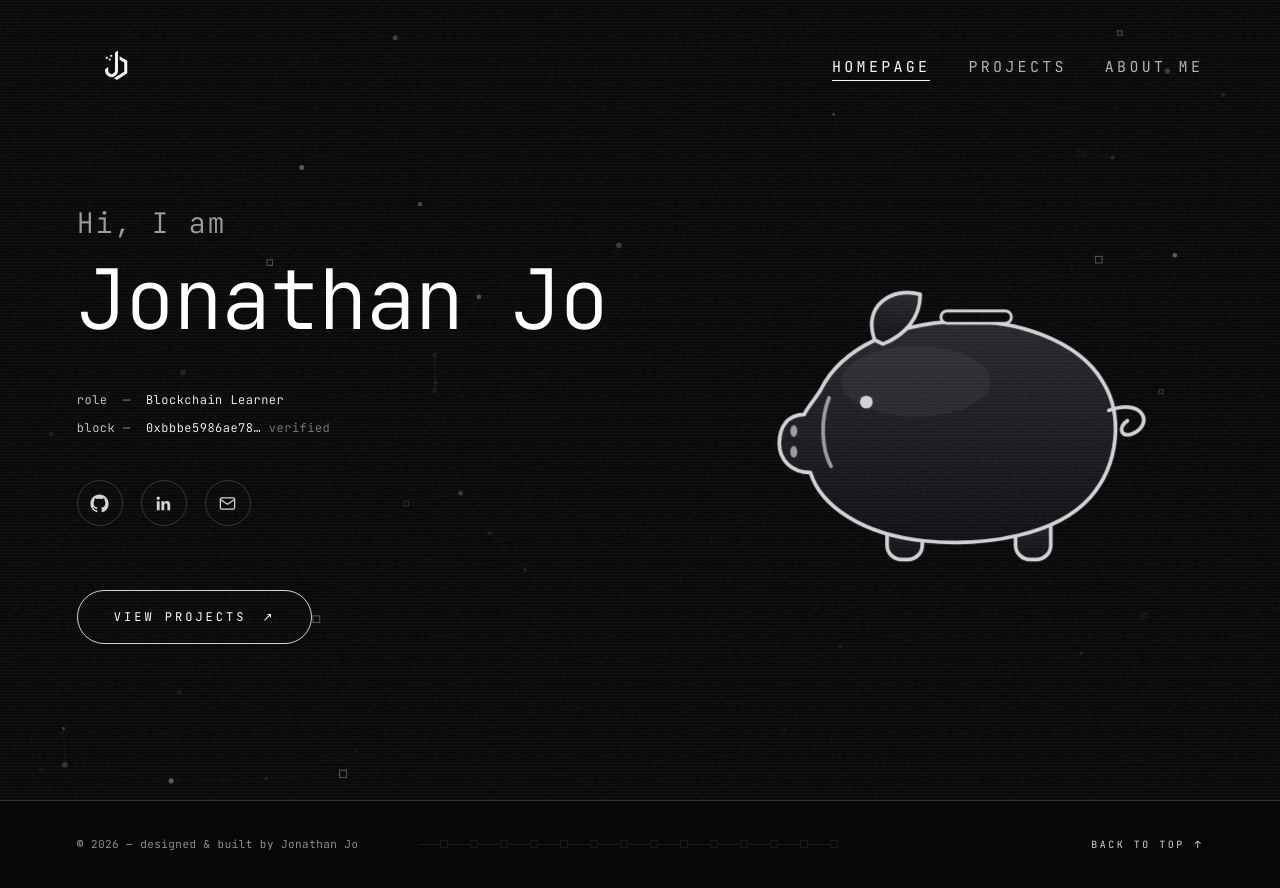
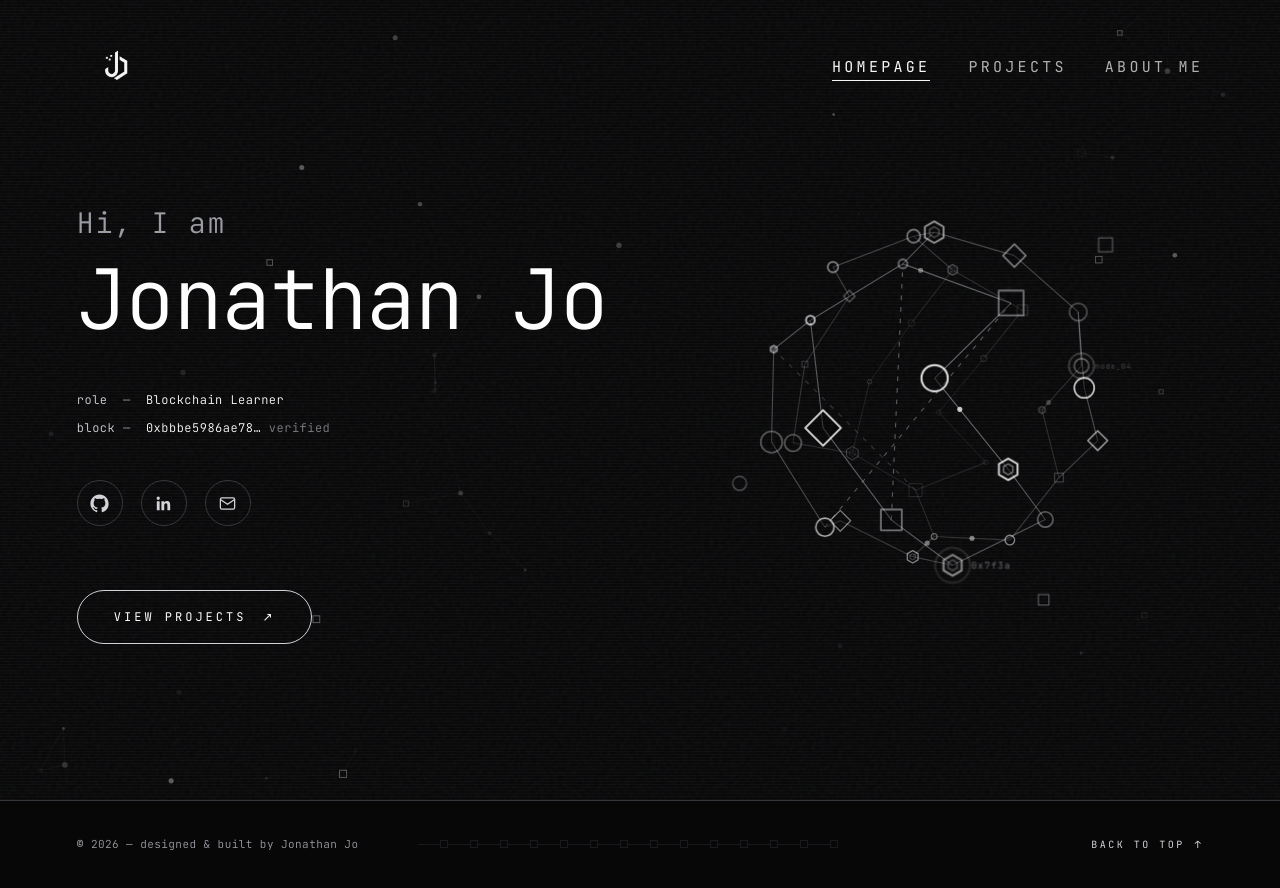
Before and after one commit to Jonathan-2316/portofolioWeb, a React (Vite) app: page / in a window 1280 px wide. Shown: the top 888 px of the page. Built offline with nearby package versions, Linux system fonts and the light colour scheme.

Commit message:
changes design

```diff
--- a/public/content.json
+++ b/public/content.json
@@ -17,6 +17,8 @@
   "PROJECTS": [],
 
   "CERTIFICATES": [],
+
+  "EXPERIENCES": [],
 
   "STACK": [
     "JavaScript",
--- a/src/App.jsx
+++ b/src/App.jsx
@@ -25,6 +25,7 @@ const DEFAULT_CONTENT = {
   },
   PROJECTS: [],
   CERTIFICATES: [],
+  EXPERIENCES: [],
   STACK: [
     "JavaScript",
     "TypeScript",
@@ -52,6 +53,9 @@ function mergeContent(base, json) {
     CERTIFICATES: Array.isArray(json.CERTIFICATES)
       ? json.CERTIFICATES
       : base.CERTIFICATES,
+    EXPERIENCES: Array.isArray(json.EXPERIENCES)
+      ? json.EXPERIENCES
+      : base.EXPERIENCES,
     STACK: Array.isArray(json.STACK) ? json.STACK : base.STACK,
     LANGUAGES: Array.isArray(json.LANGUAGES) ? json.LANGUAGES : base.LANGUAGES,
     CONTACTS: Array.isArray(json.CONTACTS) ? json.CONTACTS : base.CONTACTS,
@@ -299,89 +303,93 @@ const css = `
 .pf-term .ln .val { color: var(--white); }
 .pf-term .ln .cm { color: var(--mist); opacity: 0.8; }
 
-.pf-piggy {
+.pf-netgraph {
   position: absolute;
   right: 2vw;
   top: 50%;
   transform: translateY(-50%);
-  width: clamp(240px, 34vw, 480px);
-  cursor: pointer;
+  width: clamp(280px, 38vw, 540px);
   user-select: none;
-  -webkit-tap-highlight-color: transparent;
-}
-.pf-piggy svg { width: 100%; height: auto; display: block; overflow: visible; }
-.pf-piggy .pig-fill {
-  fill: url(#pigGrad);
-  stroke: var(--silver);
-  stroke-width: 1.8;
-  stroke-linejoin: round;
-}
-.pf-piggy .pig-line {
+}
+.pf-netgraph svg {
+  width: 100%; height: auto; display: block; overflow: visible;
+  pointer-events: none; /* drag ditangkap lingkaran .ng-hit, area di luar globe tembus */
+}
+.pf-netgraph .ng-edge {
   fill: none;
   stroke: var(--silver);
-  stroke-width: 1.8;
-  stroke-linecap: round;
+  stroke-width: 1;
+  opacity: 0.4;
+}
+.pf-netgraph .ng-edge.dash {
+  stroke-dasharray: 4 6;
+  opacity: 0.3;
+  animation: ngDashFlow 1.6s linear infinite;
+}
+@keyframes ngDashFlow {
+  to { stroke-dashoffset: -20; }
+}
+.pf-netgraph .ng-pulse {
+  fill: var(--white);
+  opacity: 0;
+}
+.pf-netgraph .ng-hit {
+  pointer-events: auto;
+  cursor: grab;
+  touch-action: none;
+}
+.pf-netgraph .ng-hit:active { cursor: grabbing; }
+.pf-netgraph .ng-shape {
+  fill: rgba(7, 7, 8, 0.6); /* hit-area solid tapi visual tetap gelap */
+  stroke: var(--white);
+  stroke-width: 1.4;
   stroke-linejoin: round;
-}
-.pf-piggy .pig-outline {
+  opacity: 0.9;
+  transition: stroke-width 0.25s ease;
+}
+.pf-netgraph .ng-shape.dim { stroke: var(--silver); opacity: 0.55; }
+.pf-netgraph .ng-inner {
   fill: none;
   stroke: var(--silver);
-  stroke-width: 1.6;
-  stroke-linejoin: round;
-}
-.pf-piggy .pigbody {
-  transform-origin: 105px 105px;
-  animation: pigBounce 2.8s ease infinite;
-}
-.pf-piggy .pigbody.party-once {
-  animation:
-    pigParty 0.8s cubic-bezier(0.34, 1.56, 0.64, 1),
-    pigBounce 2.8s ease 0.85s infinite;
-}
-@keyframes pigBounce {
-  0%, 55%, 100% { transform: scale(1); }
-  62% { transform: scale(1.03, 0.97); }
-  70% { transform: scale(0.99, 1.01); }
-  78% { transform: scale(1); }
-}
-@keyframes pigParty {
-  0%   { transform: scale(1) rotate(0deg); }
-  25%  { transform: scale(1.07, 0.93) rotate(-2.5deg); }
-  50%  { transform: scale(0.96, 1.04) rotate(2deg); }
-  75%  { transform: scale(1.03, 0.97) rotate(-1deg); }
-  100% { transform: scale(1) rotate(0deg); }
-}
-.pf-coin, .pf-coin-burst {
+  stroke-width: 1;
+  opacity: 0.6;
+  pointer-events: none;
+}
+.pf-netgraph .ng-glowring {
+  fill: none;
+  stroke: var(--white);
+  stroke-width: 1;
+  pointer-events: none;
+  animation: ngPulse 4.2s ease-in-out infinite;
+}
+.pf-netgraph .ng-glowring.slow { animation-duration: 6s; animation-delay: 1.4s; }
+@keyframes ngPulse {
+  0%, 100% { opacity: 0.25; filter: drop-shadow(0 0 3px rgba(255,255,255,0.5)); }
+  50%      { opacity: 0.9;  filter: drop-shadow(0 0 10px rgba(255,255,255,0.95)); }
+}
+.pf-netgraph .ng-tag {
+  font-family: 'JetBrains Mono', monospace;
+  font-size: 8px;
+  letter-spacing: 0.12em;
+  fill: var(--mist);
+  pointer-events: none;
+}
+.pf-netgraph .ng-accent {
+  fill: none;
+  stroke: var(--mist);
+  stroke-width: 1;
+  opacity: 0.55;
+  animation: ngDrift 7s ease-in-out infinite;
   transform-box: fill-box;
-  transform-origin: 50% 100%;
-}
-.pf-coin { animation: coinDrop 2.8s cubic-bezier(0.45, 0, 0.7, 1) infinite; }
-.pf-coin-burst { animation: coinDropOnce 1.05s cubic-bezier(0.45, 0, 0.7, 1) both; }
-@keyframes coinDrop {
-  0%   { transform: translateY(-36px); opacity: 0; }
-  12%  { transform: translateY(-36px); opacity: 1; }
-  52%  { transform: translateY(26px); opacity: 1; }
-  60%  { transform: translateY(34px) scaleY(0.35); opacity: 0; }
-  100% { transform: translateY(34px); opacity: 0; }
-}
-@keyframes coinDropOnce {
-  0%   { transform: translateY(-48px); opacity: 0; }
-  14%  { transform: translateY(-48px); opacity: 1; }
-  68%  { transform: translateY(26px); opacity: 1; }
-  80%  { transform: translateY(34px) scaleY(0.35); opacity: 0; }
-  100% { transform: translateY(34px); opacity: 0; }
-}
-.pf-coin-face { fill: #F7931A; }
-.pf-coin-ring { fill: none; stroke: #ffffff; stroke-width: 1.4; }
-.pf-coin-b {
-  font-family: 'Manrope', sans-serif;
-  font-weight: 600;
-  font-size: 13px;
-  fill: #ffffff;
-  text-anchor: middle;
-  dominant-baseline: central;
-}
-.pf-feedhint {
+  transform-origin: center;
+}
+.pf-netgraph .ng-accent.a2 { animation-delay: 2.2s; animation-duration: 8.5s; }
+.pf-netgraph .ng-accent.a3 { animation-delay: 4s; animation-duration: 10s; }
+@keyframes ngDrift {
+  0%, 100% { transform: translateY(0) rotate(0deg); }
+  50%      { transform: translateY(-8px) rotate(6deg); }
+}
+.pf-nethint {
   position: absolute;
   bottom: -26px;
   left: 50%;
@@ -395,9 +403,9 @@ const css = `
   opacity: 0;
   transition: opacity 0.4s ease;
 }
-.pf-piggy:hover .pf-feedhint { opacity: 1; }
+.pf-netgraph:hover .pf-nethint { opacity: 1; }
 @media (max-width: 880px) {
-  .pf-piggy { display: none; }
+  .pf-netgraph { display: none; }
 }
 
 .pf-hero-socials {
@@ -1230,134 +1238,296 @@ function HashTicker() {
   return <span className="val">{hash}…</span>;
 }
 
-function BitcoinCoin({ className, style }) {
+function NetworkGraph() {
+  const svgRef = useRef(null);
+  const hitRef = useRef(null);
+  const nodeElsRef = useRef([]);
+  const edgeElsRef = useRef([]);
+  const pulseElsRef = useRef([]);
+
+  // Globe wireframe: titik disebar merata di permukaan bola via spiral fibonacci,
+  // lalu tiap titik disambung ke 2 tetangga terdekatnya membentuk jaring blockchain/AI
+  const { NODES, EDGES, PULSES } = useMemo(() => {
+    const COUNT = 38;
+    const GOLDEN = Math.PI * (3 - Math.sqrt(5));
+    const SHAPES = ["cir", "hex", "sq", "cir", "dia", "cir"];
+    const nodes = Array.from({ length: COUNT }, (_, i) => {
+      const y = 1 - (i / (COUNT - 1)) * 2;
+      const rad = Math.sqrt(1 - y * y);
+      const th = GOLDEN * i;
+      return {
+        x: Math.cos(th) * rad,
+        y,
+        z: Math.sin(th) * rad,
+        r: 3.5 + ((i * 7) % 5) * 1.5,
+        shape: SHAPES[i % SHAPES.length],
+        dim: i % 3 === 2,
+      };
+    });
+    Object.assign(nodes[6], {
+      tag: "0x7f3a",
+      glow: "fast",
+      r: 9,
+      shape: "hex",
+      dim: false,
+    });
+    Object.assign(nodes[21], {
+      tag: "node_04",
+      glow: "slow",
+      r: 8,
+      shape: "cir",
+      dim: false,
+    });
+
+    const dist3 = (a, b) => Math.hypot(a.x - b.x, a.y - b.y, a.z - b.z);
+    const seen = new Set();
+    const edges = [];
+    nodes.forEach((n, i) => {
+      nodes
+        .map((m, j) => ({ j, d: dist3(n, m) }))
+        .filter((o) => o.j !== i)
+        .sort((a, b) => a.d - b.d)
+        .slice(0, 2)
+        .forEach(({ j }) => {
+          const key = Math.min(i, j) + ":" + Math.max(i, j);
+          if (!seen.has(key)) {
+            seen.add(key);
+            edges.push([i, j]);
+          }
+        });
+    });
+    // Cross-link jarak jauh (dashed) — kesan relay antar-chain melintasi globe
+    edges.push([2, 25, true], [9, 32, true], [14, 35, true]);
+
+    const pulses = Array.from({ length: 6 }, (_, k) => ({
+      edge: (k * 13) % edges.length,
+      t: (k * 0.17) % 1,
+      speed: 0.004 + (k % 3) * 0.0015,
+    }));
+    return { NODES: nodes, EDGES: edges, PULSES: pulses };
+  }, []);
+
+  useEffect(() => {
+    const svg = svgRef.current;
+    const hit = hitRef.current;
+    if (!svg || !hit) return;
+
+    const CX = 210;
+    const CY = 200;
+    const RADIUS = 140;
+    const FOV = 3.6; // makin kecil makin kuat efek perspektifnya
+    const AUTO = 0.0012; // kecepatan putar default (rad/frame)
+    let rotY = 0;
+    let rotX = -0.38; // kemiringan sumbu ala bumi
+    let velY = AUTO;
+    let velX = 0;
+    let dragging = false;
+    let prev = { x: 0, y: 0 };
+    let raf;
+
+    const pulses = PULSES.map((p) => ({ ...p }));
+    const proj = NODES.map(() => ({ px: CX, py: CY, depth: 0 }));
+
+    const onDown = (e) => {
+      e.preventDefault();
+      dragging = true;
+      prev = { x: e.clientX, y: e.clientY };
+      velY = 0;
+      velX = 0;
+    };
+    const DRAG_SENS = 0.0018; // makin kecil makin "berat" globe-nya saat diseret
+    const MAX_VEL = 0.03; // batas kecepatan biar seretan cepat tidak bikin globe ngacir
+
+    const onMove = (e) => {
+      if (!dragging) return;
+      const dx = e.clientX - prev.x;
+      const dy = e.clientY - prev.y;
+      prev = { x: e.clientX, y: e.clientY };
+      velY = Math.max(-MAX_VEL, Math.min(MAX_VEL, dx * DRAG_SENS));
+      velX = Math.max(-MAX_VEL, Math.min(MAX_VEL, dy * DRAG_SENS));
+      rotY += velY;
+      rotX = Math.max(-1.2, Math.min(1.2, rotX + velX));
+    };
+    const onUp = () => {
+      dragging = false;
+    };
+
+    hit.addEventListener("pointerdown", onDown);
+    window.addEventListener("pointermove", onMove);
+    window.addEventListener("pointerup", onUp);
+
+    const step = () => {
+      if (!dragging) {
+        rotY += velY;
+        rotX = Math.max(-1.2, Math.min(1.2, rotX + velX));
+        velY += (AUTO - velY) * 0.05; // momentum lemparan meluruh kembali ke putaran default
+        velX *= 0.9;
+      }
+
+      const cosY = Math.cos(rotY);
+      const sinY = Math.sin(rotY);
+      const cosX = Math.cos(rotX);
+      const sinX = Math.sin(rotX);
+
+      for (let i = 0; i < NODES.length; i++) {
+        const n = NODES[i];
+        const x = n.x * cosY + n.z * sinY;
+        let z = n.z * cosY - n.x * sinY;
+        const y = n.y * cosX - z * sinX;
+        z = n.y * sinX + z * cosX;
+
+        const persp = FOV / (FOV - z);
+        const p = proj[i];
+        p.px = CX + x * RADIUS * persp;
+        p.py = CY + y * RADIUS * persp;
+        p.depth = (z + 1) / 2;
+
+        const el = nodeElsRef.current[i];
+        if (el) {
+          el.setAttribute(
+            "transform",
+            `translate(${p.px} ${p.py}) scale(${(0.5 + p.depth * 0.7).toFixed(3)})`,
+          );
+          el.style.opacity = (0.15 + p.depth * 0.85).toFixed(2);
+        }
+      }
+
+      EDGES.forEach(([a, b], i) => {
+        const el = edgeElsRef.current[i];
+        if (!el) return;
+        el.setAttribute("x1", proj[a].px);
+        el.setAttribute("y1", proj[a].py);
+        el.setAttribute("x2", proj[b].px);
+        el.setAttribute("y2", proj[b].py);
+        const d = (proj[a].depth + proj[b].depth) / 2;
+        el.style.opacity = (0.06 + d * 0.38).toFixed(2);
+      });
+
+      pulses.forEach((p, i) => {
+        const el = pulseElsRef.current[i];
+        if (!el) return;
+        p.t += p.speed;
+        if (p.t > 1) p.t = 0;
+        const [a, b] = EDGES[p.edge];
+        el.setAttribute("cx", proj[a].px + (proj[b].px - proj[a].px) * p.t);
+        el.setAttribute("cy", proj[a].py + (proj[b].py - proj[a].py) * p.t);
+        const d = (proj[a].depth + proj[b].depth) / 2;
+        el.style.opacity = (Math.sin(Math.PI * p.t) * (0.2 + d * 0.7)).toFixed(
+          2,
+        );
+      });
+
+      raf = requestAnimationFrame(step);
+    };
+    raf = requestAnimationFrame(step);
+
+    return () => {
+      cancelAnimationFrame(raf);
+      hit.removeEventListener("pointerdown", onDown);
+      window.removeEventListener("pointermove", onMove);
+      window.removeEventListener("pointerup", onUp);
+    };
+  }, [NODES, EDGES, PULSES]);
+
+  const hexPoints = (r) =>
+    Array.from({ length: 6 }, (_, i) => {
+      const a = (Math.PI / 3) * i - Math.PI / 2;
+      return `${(r * Math.cos(a)).toFixed(2)},${(r * Math.sin(a)).toFixed(2)}`;
+    }).join(" ");
+
+  const renderShape = (n) => {
+    const dimCls = n.dim ? "ng-shape dim" : "ng-shape";
+    if (n.shape === "hex")
+      return (
+        <>
+          <polygon className={dimCls} points={hexPoints(n.r)} />
+          <polygon className="ng-inner" points={hexPoints(n.r * 0.5)} />
+        </>
+      );
+    if (n.shape === "sq")
+      return (
+        <rect
+          className={dimCls}
+          x={-n.r}
+          y={-n.r}
+          width={n.r * 2}
+          height={n.r * 2}
+        />
+      );
+    if (n.shape === "dia")
+      return (
+        <rect
+          className={dimCls}
+          x={-n.r}
+          y={-n.r}
+          width={n.r * 2}
+          height={n.r * 2}
+          transform="rotate(45)"
+        />
+      );
+    return <circle className={dimCls} r={n.r} />;
+  };
+
   return (
-    <g className={className} style={style}>
-      <circle className="pf-coin-face" cx="113" cy="16" r="13" />
-      <circle className="pf-coin-ring" cx="113" cy="16" r="10" />
-      <text className="pf-coin-b" x="113" y="16.5">
-        ₿
-      </text>
-    </g>
-  );
-}
-
-function PiggyBank() {
-  const [burst, setBurst] = useState([]);
-  const [partyKey, setPartyKey] = useState(0);
-
-  const feed = () => {
-    const now = Date.now();
-    const coins = Array.from({ length: 7 }, (_, i) => ({
-      id: `${now}-${i}`,
-      delay: i * 0.13,
-      dx: (Math.random() - 0.5) * 26,
-    }));
-    setBurst((b) => [...b, ...coins]);
-    setPartyKey((k) => k + 1);
-    setTimeout(() => {
-      setBurst((b) => b.filter((c) => !coins.some((k) => k.id === c.id)));
-    }, 2600);
-  };
-
-  const bodyPath = `M 30 96
-    C 22 96, 18 102, 18 110
-    C 18 118, 24 124, 33 124
-    C 38 140, 58 154, 88 157
-    C 118 160, 152 154, 168 136
-    C 182 120, 184 96, 174 80
-    C 162 60, 132 50, 104 51
-    C 74 52, 48 64, 38 84
-    C 35 89, 32 92, 30 96 Z`;
-  const earPath = "M 64 60 C 58 44, 72 34, 86 38 C 86 50, 78 58, 68 62 Z";
-
-  return (
-    <div
-      className="pf-piggy"
-      onClick={feed}
-      role="button"
-      tabIndex={0}
-      aria-label="Feed the piggy bank"
-      onKeyDown={(e) => {
-        if (e.key === "Enter" || e.key === " ") feed();
-      }}
-    >
-      <svg viewBox="0 0 210 178">
-        <defs>
-          <linearGradient id="pigGrad" x1="0" y1="0" x2="0" y2="1">
-            <stop offset="0" stopColor="#27272c" />
-            <stop offset="1" stopColor="#101013" />
-          </linearGradient>
-        </defs>
-
-        <BitcoinCoin className="pf-coin" />
-
-        {burst.map((c) => (
-          <g key={c.id} transform={`translate(${c.dx} 0)`}>
-            <BitcoinCoin
-              className="pf-coin-burst"
-              style={{ animationDelay: `${c.delay}s` }}
-            />
+    <div className="pf-netgraph" aria-hidden="true">
+      <svg ref={svgRef} viewBox="0 0 420 400">
+        {EDGES.map(([, , dash], i) => (
+          <line
+            className={`ng-edge ${dash ? "dash" : ""}`}
+            key={i}
+            ref={(el) => (edgeElsRef.current[i] = el)}
+            x1="210"
+            y1="200"
+            x2="210"
+            y2="200"
+          />
+        ))}
+
+        {PULSES.map((_, i) => (
+          <circle
+            className="ng-pulse"
+            key={i}
+            ref={(el) => (pulseElsRef.current[i] = el)}
+            r="2.2"
+          />
+        ))}
+
+        {NODES.map((n, i) => (
+          <g
+            className="ng-nodeg"
+            key={i}
+            ref={(el) => (nodeElsRef.current[i] = el)}
+            transform="translate(210 200)"
+            opacity="0"
+          >
+            {n.glow && (
+              <circle
+                className={`ng-glowring ${n.glow === "slow" ? "slow" : ""}`}
+                r={n.r + 6}
+              />
+            )}
+            {renderShape(n)}
+            {n.tag && (
+              <text className="ng-tag" x={n.r + 7} y="3">
+                {n.tag}
+              </text>
+            )}
           </g>
         ))}
 
-        <g
-          className={`pigbody ${partyKey > 0 ? "party-once" : ""}`}
-          key={partyKey}
-        >
-          <rect
-            className="pig-fill"
-            x="70"
-            y="140"
-            width="17"
-            height="26"
-            rx="7"
-          />
-          <rect
-            className="pig-fill"
-            x="132"
-            y="140"
-            width="17"
-            height="26"
-            rx="7"
-          />
-          <path className="pig-fill" d={bodyPath} />
-          <ellipse
-            cx="84"
-            cy="80"
-            rx="36"
-            ry="17"
-            fill="#ffffff"
-            opacity="0.05"
-          />
-          <path
-            className="pig-line"
-            d="M 42 88 C 38 98, 38 112, 43 121"
-            strokeWidth="1.3"
-            opacity="0.7"
-          />
-          <ellipse cx="25" cy="104" rx="1.7" ry="2.8" fill="var(--mist)" />
-          <ellipse cx="25" cy="114" rx="1.7" ry="2.8" fill="var(--mist)" />
-          <circle cx="60" cy="90" r="3.1" fill="var(--silver)" />
-          <path className="pig-fill" d={earPath} />
-          <path
-            className="pig-line"
-            d="M 177 94 C 193 88, 199 100, 189 105 C 183 108, 181 102, 186 99"
-            strokeWidth="1.6"
-          />
-          <rect
-            x="96"
-            y="46"
-            width="34"
-            height="6"
-            rx="3"
-            fill="var(--ink-0)"
-            stroke="var(--silver)"
-            strokeWidth="1.4"
-          />
-        </g>
+        <rect className="ng-accent" x="352" y="60" width="12" height="12" />
+        <circle className="ng-accent a2" cx="42" cy="272" r="6" />
+        <rect className="ng-accent a3" x="300" y="368" width="9" height="9" />
+        <circle
+          ref={hitRef}
+          className="ng-hit"
+          cx="210"
+          cy="200"
+          r="170"
+          fill="transparent"
+        />
       </svg>
-      <span className="pf-feedhint">click to feed</span>
+      <span className="pf-nethint">drag to rotate</span>
     </div>
   );
 }
@@ -1400,7 +1570,7 @@ function Home({ go }) {
   return (
     <main className="pf-page">
       <section className="pf-hero">
-        <PiggyBank />
+        <NetworkGraph />
         <h1 className="pf-name">
           <span style={{ display: "block", overflow: "hidden" }}>
             <span className="inner pf-greet">{PROFILE.greeting}</span>
@@ -1539,8 +1709,54 @@ function Work() {
   );
 }
 
+function CertCards({ items, emptyCode, openLabel }) {
+  if (items.length === 0) {
+    return (
+      <div className="pf-cert-empty">
+        <span className="code">
+          {emptyCode}.push(<span className="kw">next</span>)
+          <span className="pf-caret" />
+        </span>
+        <span className="sub">coming soon</span>
+      </div>
+    );
+  }
+  return (
+    <div className="pf-certgrid">
+      {items.map((item) => {
+        const isPdf = (item.file || "").toLowerCase().endsWith(".pdf");
+        return (
+          <a
+            className="pf-cert"
+            key={item.name}
+            href={item.file || "#"}
+            target="_blank"
+            rel="noreferrer"
+          >
+            <div className="pf-cert-thumb">
+              {item.file && !isPdf ? (
+                <img src={item.file} alt={item.name} loading="lazy" />
+              ) : (
+                <span className="pf-cert-pdf">PDF</span>
+              )}
+            </div>
+            <div className="pf-cert-body">
+              <div className="pf-cert-name">{item.name}</div>
+              <div className="pf-cert-desc">{item.desc}</div>
+              <span className="pf-cert-open">
+                {openLabel} <span className="arrow">↗</span>
+              </span>
+            </div>
+          </a>
+        );
+      })}
+    </div>
+  );
+}
+
 function Profile() {
-  const { PROFILE, STACK, LANGUAGES, CERTIFICATES, CONTACTS } = useContent();
+  const { PROFILE, STACK, LANGUAGES, CERTIFICATES, EXPERIENCES, CONTACTS } =
+    useContent();
   const bioParts = PROFILE.bio.split("—");
 
   const resolveContact = (c) => {
@@ -1609,45 +1825,20 @@ function Profile() {
 
       <div className="pf-certs">
         <div className="pf-about-label">Certificates</div>
-        {CERTIFICATES.length > 0 ? (
-          <div className="pf-certgrid">
-            {CERTIFICATES.map((cert) => {
-              const isPdf = (cert.file || "").toLowerCase().endsWith(".pdf");
-              return (
-                <a
-                  className="pf-cert"
-                  key={cert.name}
-                  href={cert.file || "#"}
-                  target="_blank"
-                  rel="noreferrer"
-                >
-                  <div className="pf-cert-thumb">
-                    {cert.file && !isPdf ? (
-                      <img src={cert.file} alt={cert.name} loading="lazy" />
-                    ) : (
-                      <span className="pf-cert-pdf">PDF</span>
-                    )}
-                  </div>
-                  <div className="pf-cert-body">
-                    <div className="pf-cert-name">{cert.name}</div>
-                    <div className="pf-cert-desc">{cert.desc}</div>
-                    <span className="pf-cert-open">
-                      View certificate <span className="arrow">↗</span>
-                    </span>
-                  </div>
-                </a>
-              );
-            })}
-          </div>
-        ) : (
-          <div className="pf-cert-empty">
-            <span className="code">
-              certificates.push(<span className="kw">next</span>)
-              <span className="pf-caret" />
-            </span>
-            <span className="sub">coming soon</span>
-          </div>
-        )}
+        <CertCards
+          items={CERTIFICATES}
+          emptyCode="certificates"
+          openLabel="View certificate"
+        />
+      </div>
+
+      <div className="pf-certs">
+        <div className="pf-about-label">Experiences</div>
+        <CertCards
+          items={EXPERIENCES}
+          emptyCode="experiences"
+          openLabel="View experience"
+        />
       </div>
 
       <div className="pf-marquee" aria-hidden="true">
```
